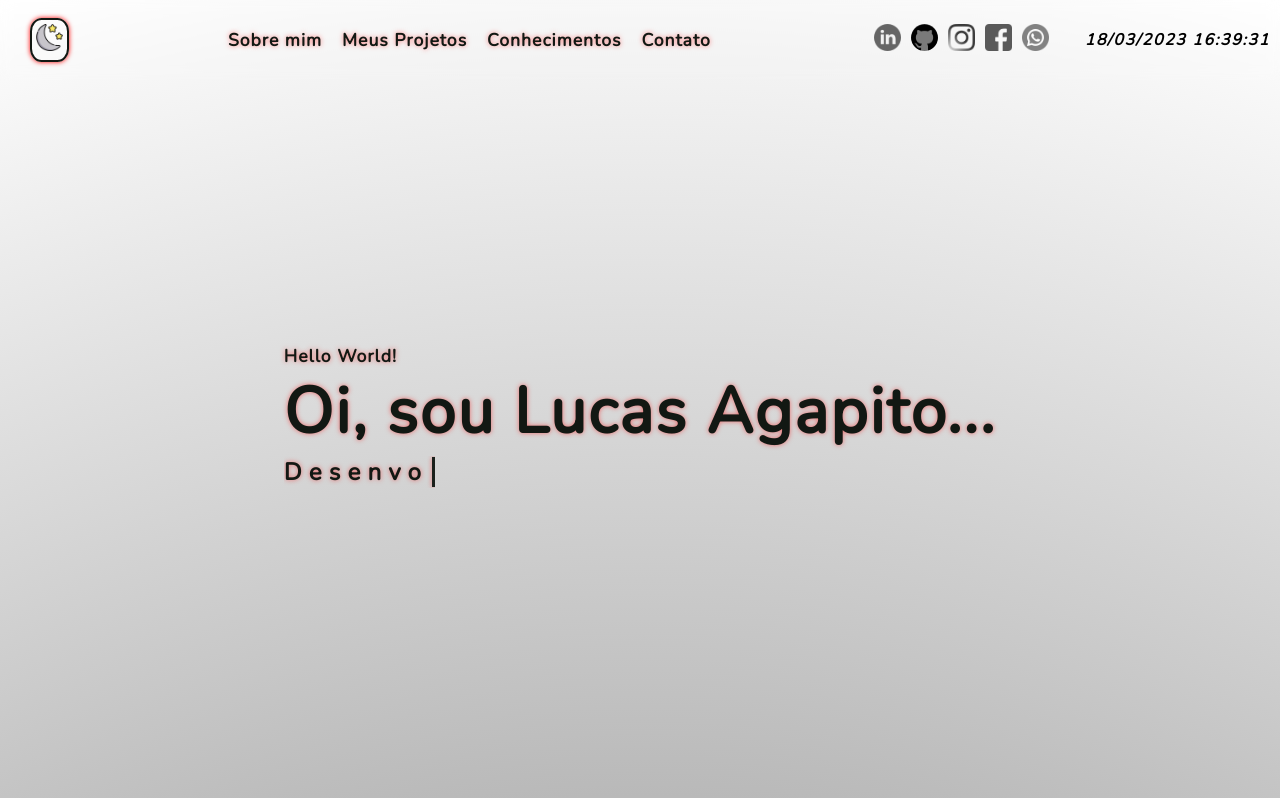
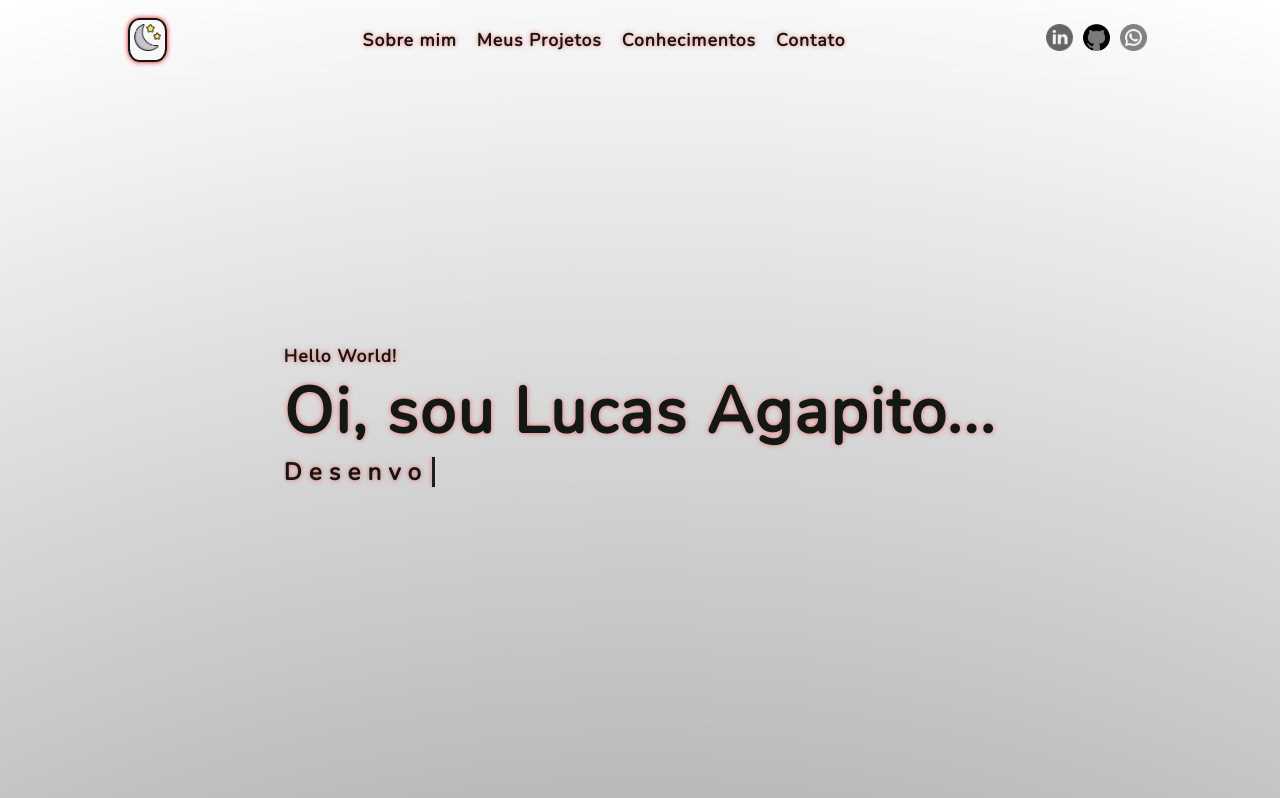
Before and after one commit to lucasagapitosilva/meuportifolio, a React (Create React App) app: page / in a window 1280 px wide. Shown: the top 798 px of the page. Built offline with nearby package versions, Linux system fonts and the light colour scheme.

Commit message:
Retirando alguns icones e hora

```diff
--- a/src/Componentes/Topo/index.js
+++ b/src/Componentes/Topo/index.js
@@ -1,9 +1,9 @@
-import { useState, useEffect } from 'react';
+/* import { useState, useEffect } from 'react'; */
 
 import Linkedin from '../../assets/linkedin.png'
 import GitHub from '../../assets/github.png'
-import Instagram from '../../assets/instagram.png'
-import Facebook from '../../assets/facebook.png'
+/* import Instagram from '../../assets/instagram.png'
+import Facebook from '../../assets/facebook.png' */
 import WhatsApp from '../../assets/whatsapp.png'
 import Moon from '../../assets/lua.png'
 import Sun from '../../assets/sol.png'
@@ -13,7 +13,7 @@ import './style.css'
 const Topo = (props) => {
 
 
-    const [horas, setHoras] = useState('');
+    /* const [horas, setHoras] = useState('');
     const [dia, setDia] = useState('');
 
     useEffect(() => {
@@ -36,7 +36,7 @@ const Topo = (props) => {
         const ano = diaAtual.getFullYear();
 
         setDia(`${dia < 10 ? '0' + dia : dia}/${mes < 10 ? '0' + mes : mes}/${ ano }`);
-    }, [])
+    }, []) */
 
 
     return (
@@ -54,15 +54,15 @@ const Topo = (props) => {
                 <nav id='containerSociais'>
                     <a href='https://www.linkedin.com/in/lucas-agapito-931744207/'><img src={Linkedin} className='logoSociais'></img></a>
                     <a href='https://github.com/lucasagapitosilva'><img src={GitHub} className='logoSociais img-git'></img></a>
-                    <a href='https://www.instagram.com/luucasagapito/'><img src={Instagram} className='logoSociais'></img></a>
-                    <a href='https://www.facebook.com/lucas.nascimento.5623'><img src={Facebook} className='logoSociais'></img></a>
+                    {/* <a href='https://www.instagram.com/luucasagapito/'><img src={Instagram} className='logoSociais'></img></a>
+                    <a href='https://www.facebook.com/lucas.nascimento.5623'><img src={Facebook} className='logoSociais'></img></a> */}
                     <a href='https://wa.me/+5521997794042'><img src={WhatsApp} className='logoSociais'></img></a>
                 </nav>
             </div>
 
-            <div className={props.background ? 'horaDark' : 'horaLight'}>
+            {/* <div className={props.background ? 'horaDark' : 'horaLight'}>
                 <span>{dia} {horas}</span>
-            </div>
+            </div> */}
         </header>
     )
 }
--- a/src/Componentes/Topo/style.css
+++ b/src/Componentes/Topo/style.css
@@ -11,7 +11,7 @@ header {
     backdrop-filter: blur(6px);
 }
 
-.horaLight {
+/* .horaLight {
     color: #000;
     font-size: 1em;
     font-weight: bold;
@@ -27,7 +27,7 @@ header {
     font-weight: bold;
     font-style: italic;
     letter-spacing: 0.1em;
-}
+} */
 
 .containerTopo {
     display: flex;
```
